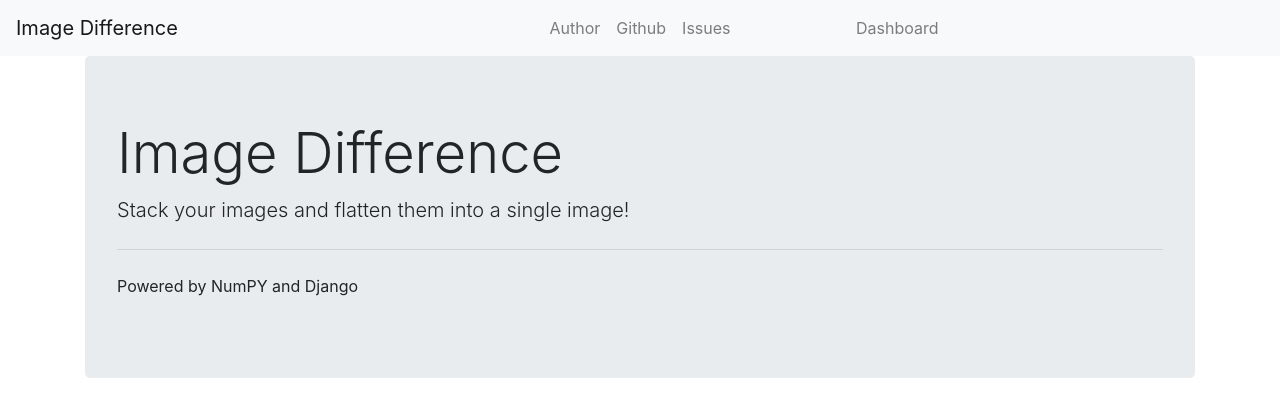
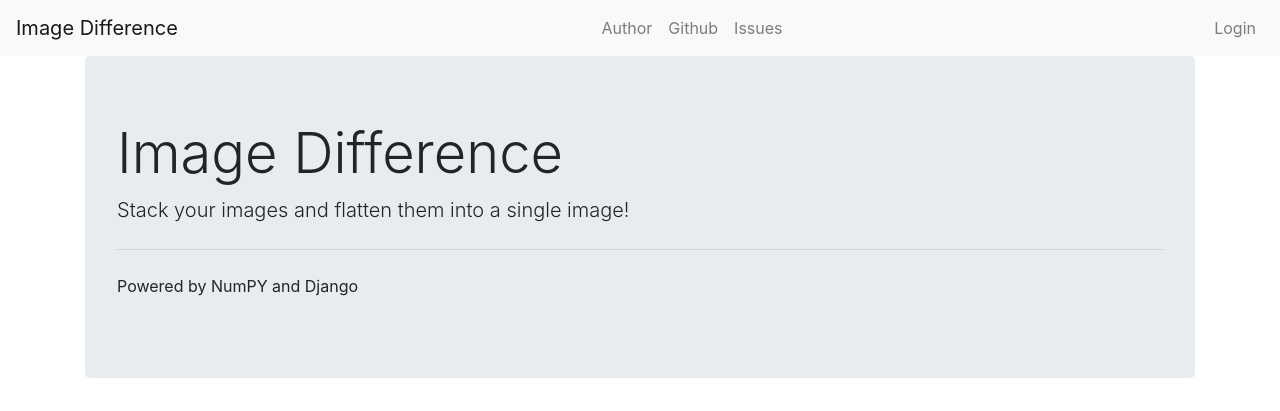
Before and after one commit to tyler71/id_django, a Django app: page / in a window 1280 px wide. Shown: the top 411 px of the page. Run offline with Django 3.2, Linux system fonts and the light colour scheme; some libraries are stand-ins or nearby versions.

Commit message:
use auto for layout

```diff
--- a/app/convertimage/templates/_navbar.html
+++ b/app/convertimage/templates/_navbar.html
@@ -2,10 +2,10 @@
     <button class="navbar-toggler mr-2" type="button" data-toggle="collapse" data-target="#listitems">
         <span class="navbar-toggler-icon"></span>
     </button>
-    <span class="w-100"><a class="navbar-brand" href="{% url 'home' %}">Image Difference</a></span>
+    <a class="navbar-brand mr-auto" href="{% url 'home' %}">Image Difference</a>
 
-    <div id="listitems" class="navbar-collapse collapse w-100 justify-content-center">
-        <ul class="navbar-nav mx-auto">
+    <div id="listitems" class="navbar-collapse collapse">
+        <ul class="navbar-nav ml-auto">
             <li class="nav-item">
                 <a class="nav-link" href="https://tylery.org">Author</a>
             </li>
@@ -17,10 +17,14 @@
             </li>
         </ul>
     </div>
-    <div class="w-100 justify-content-end">
-        <ul class="navbar-nav mx-auto">
+    <div class="navbar-collapse collapse">
+        <ul class="navbar-nav ml-auto">
             <li class="nav-item">
+                {% if user.is_authenticated %}
                 <a id="login" class="nav-link" href="{% url 'dashboard' %}">Dashboard</a>
+                {% else %}
+                <a id="login" class="nav-link" href="{% url 'login' %}">Login</a>
+                {% endif %}
             </li>
         </ul>
     </div>
```
